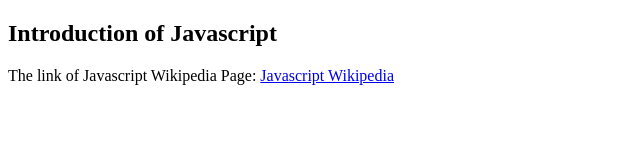
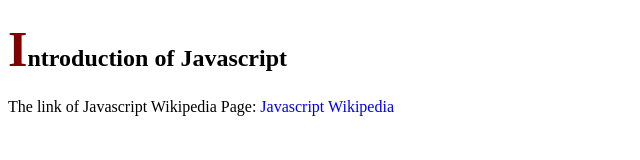
Before and after one commit to haolong1016/Group7-Chalkboard, a plain HTML site: page Digital Blackboard Week 03.html in a window 1280 px wide. Shown: the whole page, without its empty margins (0-640 px from the left). Drawn offline with Linux system fonts and the light colour scheme.

Commit message:
Update Digital Blackboard Week 03.html

```diff
--- a/Digital Blackboard Week 03.html
+++ b/Digital Blackboard Week 03.html
@@ -4,7 +4,7 @@
     <meta charset="UTF-8">
     <meta name="viewport" content="width=device-width, initial-scale=1.0">
     <title>Digital Chalkboard Week 03</title>
-    <link rel="stylesheet" href="../Group7 Chalkboard/styles.css">
+    <link rel="stylesheet" href="./styles.css">
 </head>
 <body>
     <h2>Introduction of Javascript</h2>
```
